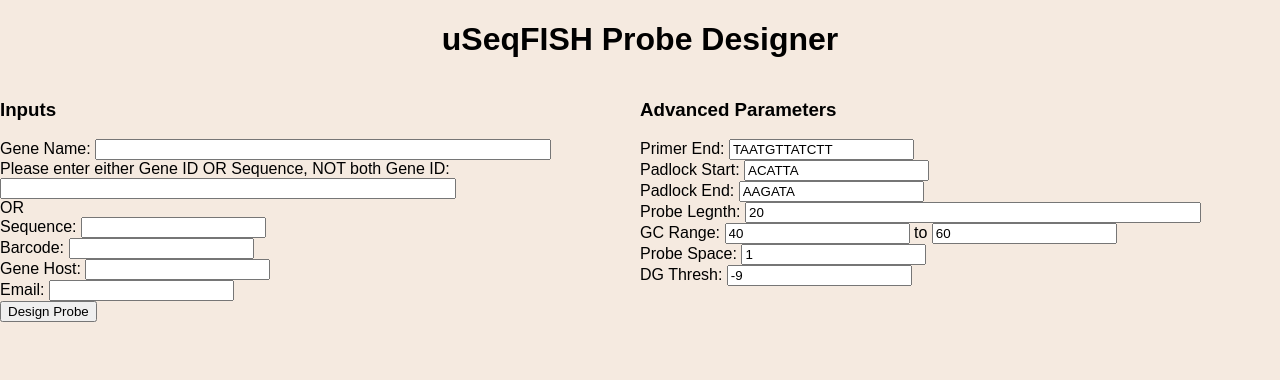
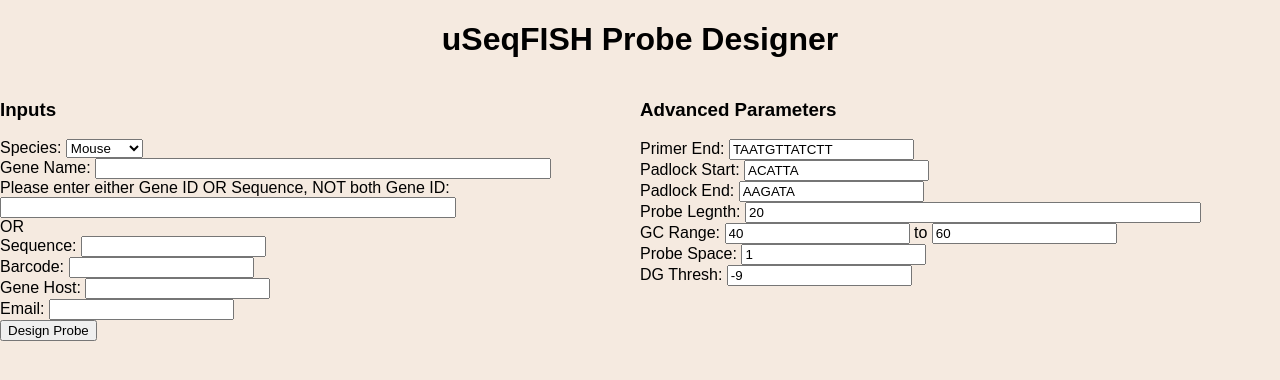
Before and after one commit to GradinaruLab/useqfish_probedesign, a Flask app: page /useqFISH in a window 1280 px wide. Shown: the top 380 px of the page. Run offline with Flask 2, Linux system fonts and the light colour scheme.

Commit message:
add mouse and macaque option to web app

```diff
--- a/app.py
+++ b/app.py
@@ -35,6 +35,7 @@ def index():
 @app.route('/useqFISH', methods=['POST', 'GET'])
 def useqFISH():
     if request.method == 'POST':
+        species = request.form.get("species")
         gene_name = request.form.get('gene_name')
         gene_id = request.form.get('gene_id')
         sequence = request.form.get('sequence')
@@ -50,16 +51,20 @@ def useqFISH():
         prb_space = request.form.get('prb_space', type=int)
         dg_thresh = request.form.get('dg_thresh', type=int)
 
+        db = getdb(species)
+
         try:
 
-            resultdf = probe_design.designuseqFISHProbes(gene_id=gene_id, gene_name=gene_name,
-                        gene_host=gene_host, email=email,
+            resultdf = probe_design.designuseqFISHProbes(gene_id=gene_id,
+                        gene_name=gene_name,
+                        gene_host=gene_host,
+                        email=email,
                         sequence=sequence,
                         primer_end=primer_end,
                         padlock_start=padlock_start,
                         padlock_end=padlock_end,
                         barcode=barcode,
-                        db=os.path.join(os.getcwd(), "db/mouse/mouse_refseq_rna"),
+                        db=db,
                         result_path=app.config['RESULT_PATH'],
                         prb_length=prb_length,
                         gc_range=gc_range,
@@ -81,6 +86,7 @@ def useqFISH():
 @app.route('/HCR3', methods=['POST', 'GET'])
 def HCR3():
     if request.method == 'POST':
+        species = request.form.get("species")
         gene_name = request.form.get('gene_name')
         gene_id = request.form.get('gene_id')
         hairpin_id = request.form.get('hairpin_id', type=int)
@@ -91,11 +97,15 @@ def HCR3():
         prb_space = request.form.get('prb_space', type=int)
         dg_thresh = request.form.get('dg_thresh', type=int)
 
+        db = getdb(species)
+
         try:
 
-            resultdf = probe_design.designHCR3Probes(gene_id=gene_id, gene_name=gene_name,
-                        hairpin_id=hairpin_id, email=email,
-                        db=os.path.join(os.getcwd(), "db/mouse/mouse_refseq_rna"),
+            resultdf = probe_design.designHCR3Probes(gene_id=gene_id,
+                        gene_name=gene_name,
+                        hairpin_id=hairpin_id,
+                        email=email,
+                        db=db,
                         result_path=app.config['RESULT_PATH'],
                         prb_length=prb_length,
                         gc_range=gc_range,
@@ -112,5 +122,14 @@ def HCR3():
         return render_template("HCR3.html")
 
 
+def getdb(species):
+    if species == "mouse":
+        return os.path.join(os.getcwd(), "db/mouse/mouse_refseq_rna")
+    elif species =="macaque":
+        return os.path.join(os.getcwd(), "db/macaque/macaque_refseq_rna")
+    else:
+        raise ValueError("No dataase for selected species")
+
+
 if __name__ == "__main__":
     app.run(debug=True)
--- a/templates/HCR3.html
+++ b/templates/HCR3.html
@@ -23,6 +23,11 @@
     <div class="row">
       <div class="col">
         <h3>Inputs</h3>
+        <label for="species">Species:</label>
+        <select name="species" required>
+        <option value="mouse">Mouse</option>
+        <option value="macaque">Macaque</option>
+        </select><br>
         <label for="gene_name">Gene Name:</label>
         <input type="text" name="gene_name" id="content" required=True><br>
         <label for="gene_id">Gene ID:</label>
--- a/templates/useqFISH.html
+++ b/templates/useqFISH.html
@@ -23,11 +23,16 @@
     <div class="row">
       <div class="col">
         <h3>Inputs</h3>
+        <label for="species">Species:</label>
+        <select name="species" required>
+        <option value="mouse">Mouse</option>
+        <option value="macaque">Macaque</option>
+        </select><br>
         <label for="gene_name">Gene Name:</label>
         <input type="text" name="gene_name" id="content"><br>
         Please enter either Gene ID OR Sequence, NOT both
         <label for="gene_id">Gene ID:</label>
-        <input type="text" name="gene_id" id="content" required=True><br>
+        <input type="text" name="gene_id" id="content"><br>
         OR <br>
         <label for="sequence">Sequence:</label>
         <input type="text" name="sequence"><br>
```
